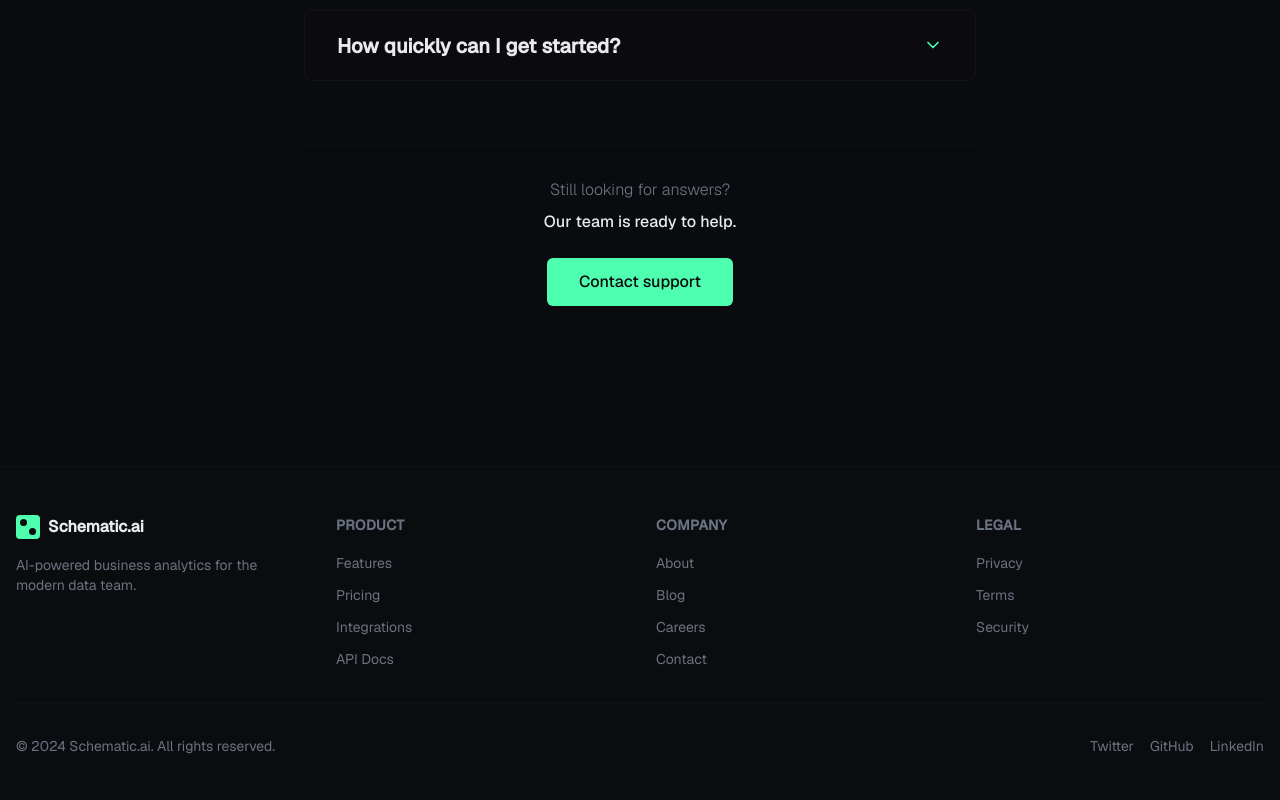
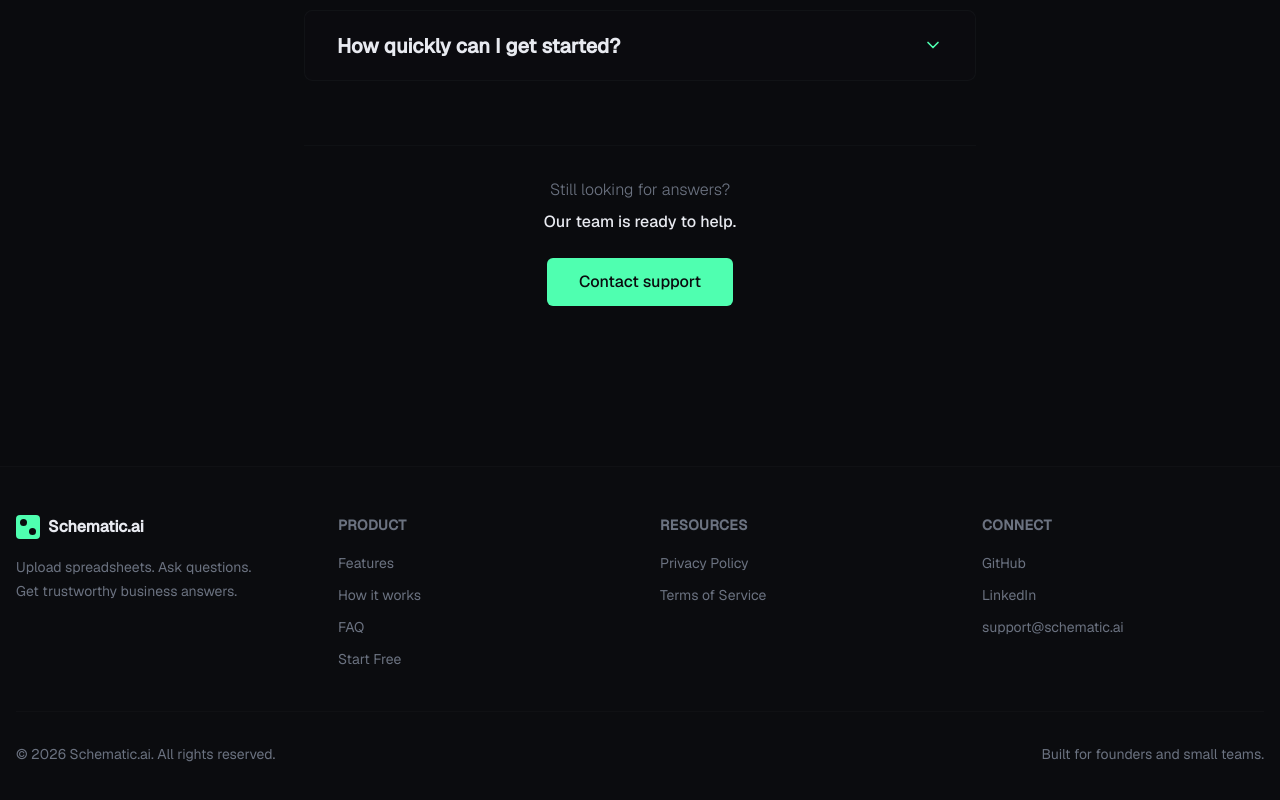
Before and after one commit to Ishaan-Gill/Schematic-AI, a Next.js app: page / in a window 1280 px wide. Shown: the part 4343-5143 px from the top of the page. Built offline with nearby package versions, Linux system fonts and the light colour scheme; a web font is replaced by a local one.

Commit message:
refactor: update Footer component with improved layout and additional resource links

```diff
--- a/components/landing/footer.tsx
+++ b/components/landing/footer.tsx
@@ -1,82 +1,134 @@
-import Link from 'next/link'
+import Link from "next/link";
 
 export function Footer() {
   return (
     <footer className="border-t border-border/30 bg-card/20 py-12">
       <div className="container mx-auto px-4">
-        <div className="grid grid-cols-1 md:grid-cols-4 gap-8 mb-8">
+        <div className="grid grid-cols-1 gap-10 md:grid-cols-4 mb-10">
           {/* Brand */}
           <div className="space-y-4">
             <div className="flex items-center gap-2 font-semibold">
-              <div className="w-6 h-6 bg-primary rounded grid grid-cols-2 gap-0.5 p-1">
-                <div className="bg-background rounded-sm"></div>
-                <div className="bg-primary rounded-sm"></div>
-                <div className="bg-primary rounded-sm"></div>
-                <div className="bg-background rounded-sm"></div>
+              <div className="grid h-6 w-6 grid-cols-2 gap-0.5 rounded bg-primary p-1">
+                <div className="rounded-sm bg-background" />
+                <div className="rounded-sm bg-primary" />
+                <div className="rounded-sm bg-primary" />
+                <div className="rounded-sm bg-background" />
               </div>
               <span>Schematic.ai</span>
             </div>
-            <p className="text-sm text-muted-foreground">
-              AI-powered business analytics for the modern data team.
+
+            <p className="text-sm text-muted-foreground leading-6">
+              Upload spreadsheets. Ask questions.
+              <br />
+              Get trustworthy business answers.
             </p>
           </div>
 
           {/* Product */}
           <div className="space-y-4">
-            <h3 className="font-semibold text-sm uppercase tracking-wide text-muted-foreground">
+            <h3 className="text-sm font-semibold uppercase tracking-wide text-muted-foreground">
               Product
             </h3>
+
             <ul className="space-y-2">
-              <li><Link href="#" className="text-sm text-muted-foreground hover:text-foreground transition-colors">Features</Link></li>
-              <li><Link href="#" className="text-sm text-muted-foreground hover:text-foreground transition-colors">Pricing</Link></li>
-              <li><Link href="#" className="text-sm text-muted-foreground hover:text-foreground transition-colors">Integrations</Link></li>
-              <li><Link href="#" className="text-sm text-muted-foreground hover:text-foreground transition-colors">API Docs</Link></li>
+              <li>
+                <Link href="#features" className="text-sm text-muted-foreground hover:text-foreground transition-colors">
+                  Features
+                </Link>
+              </li>
+
+              <li>
+                <Link href="#how-it-works" className="text-sm text-muted-foreground hover:text-foreground transition-colors">
+                  How it works
+                </Link>
+              </li>
+
+              <li>
+                <Link href="#faq" className="text-sm text-muted-foreground hover:text-foreground transition-colors">
+                  FAQ
+                </Link>
+              </li>
+
+              <li>
+                <Link href="/signup" className="text-sm text-muted-foreground hover:text-foreground transition-colors">
+                  Start Free
+                </Link>
+              </li>
             </ul>
           </div>
 
-          {/* Company */}
+          {/* Resources */}
           <div className="space-y-4">
-            <h3 className="font-semibold text-sm uppercase tracking-wide text-muted-foreground">
-              Company
+            <h3 className="text-sm font-semibold uppercase tracking-wide text-muted-foreground">
+              Resources
             </h3>
+
             <ul className="space-y-2">
-              <li><Link href="#" className="text-sm text-muted-foreground hover:text-foreground transition-colors">About</Link></li>
-              <li><Link href="#" className="text-sm text-muted-foreground hover:text-foreground transition-colors">Blog</Link></li>
-              <li><Link href="#" className="text-sm text-muted-foreground hover:text-foreground transition-colors">Careers</Link></li>
-              <li><Link href="#" className="text-sm text-muted-foreground hover:text-foreground transition-colors">Contact</Link></li>
+              <li>
+                <Link href="/privacy" className="text-sm text-muted-foreground hover:text-foreground transition-colors">
+                  Privacy Policy
+                </Link>
+              </li>
+
+              <li>
+                <Link href="/terms" className="text-sm text-muted-foreground hover:text-foreground transition-colors">
+                  Terms of Service
+                </Link>
+              </li>
             </ul>
           </div>
 
-          {/* Legal */}
+          {/* Connect */}
           <div className="space-y-4">
-            <h3 className="font-semibold text-sm uppercase tracking-wide text-muted-foreground">
-              Legal
+            <h3 className="text-sm font-semibold uppercase tracking-wide text-muted-foreground">
+              Connect
             </h3>
+
             <ul className="space-y-2">
-              <li><Link href="#" className="text-sm text-muted-foreground hover:text-foreground transition-colors">Privacy</Link></li>
-              <li><Link href="#" className="text-sm text-muted-foreground hover:text-foreground transition-colors">Terms</Link></li>
-              <li><Link href="#" className="text-sm text-muted-foreground hover:text-foreground transition-colors">Security</Link></li>
+              <li>
+                <a
+                  href="https://github.com/"
+                  target="_blank"
+                  rel="noopener noreferrer"
+                  className="text-sm text-muted-foreground hover:text-foreground transition-colors"
+                >
+                  GitHub
+                </a>
+              </li>
+
+              <li>
+                <a
+                  href="https://linkedin.com/"
+                  target="_blank"
+                  rel="noopener noreferrer"
+                  className="text-sm text-muted-foreground hover:text-foreground transition-colors"
+                >
+                  LinkedIn
+                </a>
+              </li>
+
+              <li>
+                <a
+                  href="mailto:support@schematic.ai"
+                  className="text-sm text-muted-foreground hover:text-foreground transition-colors"
+                >
+                  support@schematic.ai
+                </a>
+              </li>
             </ul>
           </div>
         </div>
 
-        <div className="border-t border-border/30 pt-8 flex flex-col md:flex-row items-center justify-between gap-4">
+        <div className="flex flex-col items-center justify-between gap-4 border-t border-border/30 pt-8 md:flex-row">
           <p className="text-sm text-muted-foreground">
-            © 2024 Schematic.ai. All rights reserved.
+            © {new Date().getFullYear()} Schematic.ai. All rights reserved.
           </p>
-          <div className="flex items-center gap-4">
-            <Link href="#" className="text-sm text-muted-foreground hover:text-foreground transition-colors">
-              Twitter
-            </Link>
-            <Link href="#" className="text-sm text-muted-foreground hover:text-foreground transition-colors">
-              GitHub
-            </Link>
-            <Link href="#" className="text-sm text-muted-foreground hover:text-foreground transition-colors">
-              LinkedIn
-            </Link>
-          </div>
+
+          <p className="text-sm text-muted-foreground">
+            Built for founders and small teams.
+          </p>
         </div>
       </div>
     </footer>
-  )
+  );
 }
```
